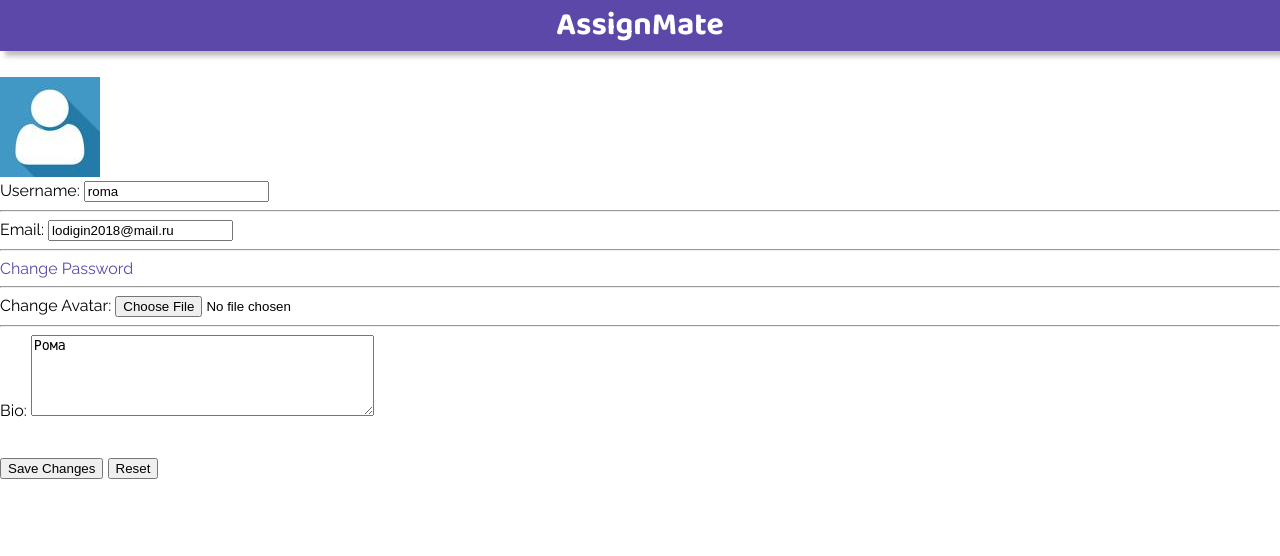
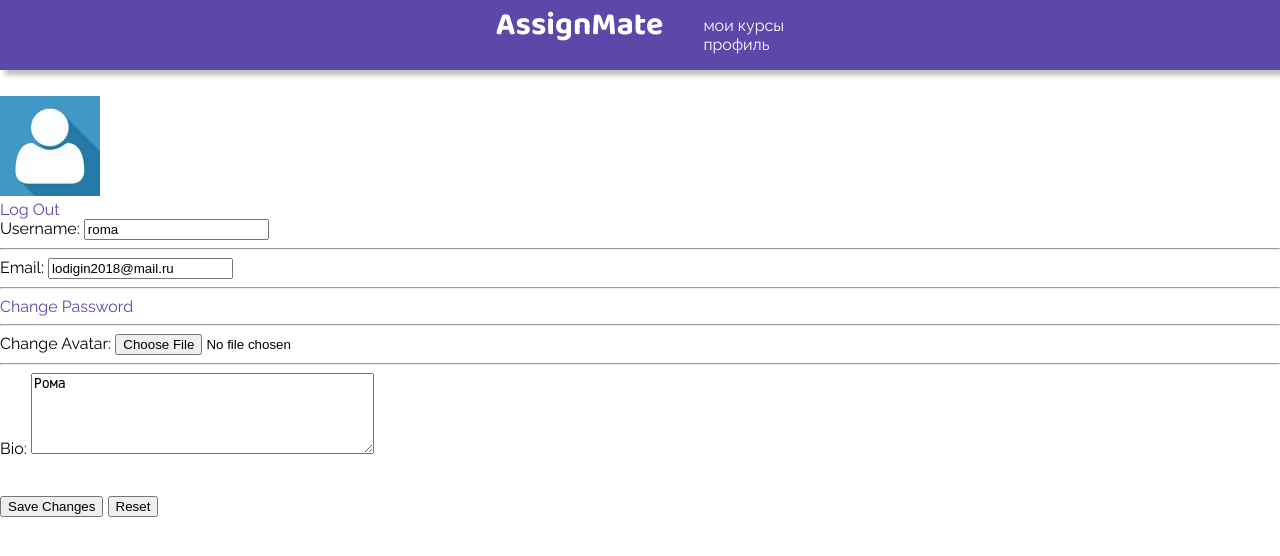
Before and after one commit to xartak/AssignMate, a Django app: page /accounts/profile/ in a window 1280 px wide. Shown: the top 556 px of the page. Run offline with Django 5.2, Linux system fonts and the light colour scheme; a user stored in the database is signed in; data comes from the database, SQL or seed files in the repository; both versions use the stored data as it was after the commit; parts of the project's set-up code (start-up, migrations or seed data) failed here and were passed over.

Commit message:
add header navigation

```diff
--- a/assign/static/css/styles.css
+++ b/assign/static/css/styles.css
@@ -40,6 +40,14 @@ h2 {
     color: #fff;
     text-align: center;
     border-bottom: none;
+}
+
+nav ul {
+    list-style: none;
+}
+
+nav ul li {
+    color: #fff;
 }
 
 #content {
--- a/templates/assign/base.html
+++ b/templates/assign/base.html
@@ -14,6 +14,14 @@
   <body>
     <header id="header">
       <h1 class="header_title">AssignMate</h1>
+      {% if 'signup' not in request.path and 'login' not in request.path %}
+        <nav>
+          <ul>
+            <a href="/"><li>мои курсы</li></a>
+            <a href="{% url 'users-profile' %}"><li>профиль</li></a>
+          </ul>
+        </nav>
+      {% endif %}
     </header>
 
     <div id="content">
@@ -31,7 +39,7 @@
   {% comment %} <div id="sidebar">
     <h2>Assignmate</h2>
     <p>
-      It has {% total_homeworks %} homeworks.
+      It has{% total_homeworks %}homeworks.
     </p>
     <hr />
     {% if user.is_authenticated %}
@@ -61,5 +69,4 @@
     <h3>Latest Homeworks</h3>
     {% show_latest_homeworks 5 %}
   </div> {% endcomment %}
-
 </html>
--- a/templates/registration/profile.html
+++ b/templates/registration/profile.html
@@ -3,6 +3,10 @@
 {% block content %}
     <div>
         <img src="{{ user.profile.avatar.url }}" style="cursor: pointer;"/>
+        <form action="{% url 'logout' %}" method="post">
+            {% csrf_token %}
+            <a href="#" onclick="parentNode.submit();">Log Out</a>
+          </form>
     </div>
     {% if user_form.errors %}
         <div role="alert">
```
Also changed, not shown: db.sqlite3.
